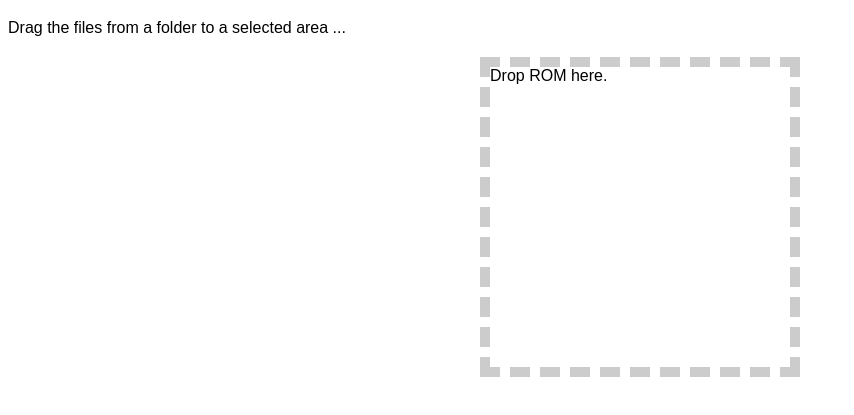
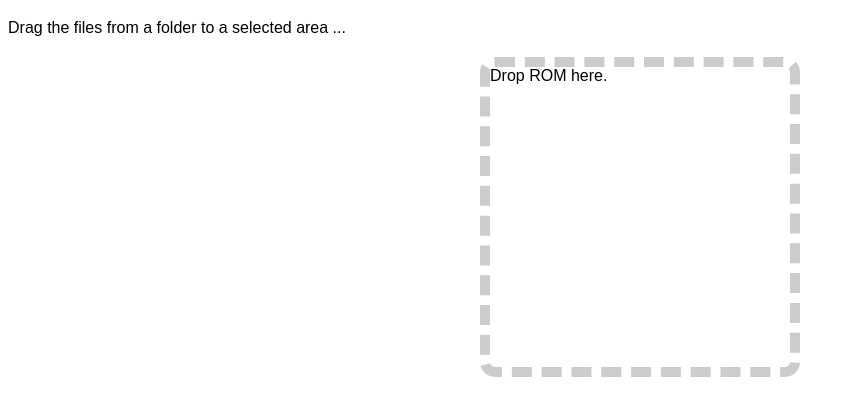
Before and after one commit to bpmccurdy/deprecated-development, a plain HTML site: page dd.html in a window 1280 px wide. Shown: the part 61-476 px from the top of the page, without its empty margins (0-854 px from the left). Drawn offline with Linux system fonts and the light colour scheme.

Commit message:
Update dd.html

```diff
--- a/dd.html
+++ b/dd.html
@@ -7,7 +7,7 @@
   <style>
     body {font-family:arial;}
 
-    #drop { border: 10px dashed #ccc; width: 300px; min-height: 300px; margin: 20px auto;}
+    #drop { border: 10px dashed #ccc; border-radius:15px; width: 300px; min-height: 300px; margin: 20px auto;}
     #drop.hover { border: 10px dashed #0c0; }
     #drop img { display: block; margin: 10px auto; }
     #drop p { margin: 10px; font-size: 14px; }
```
